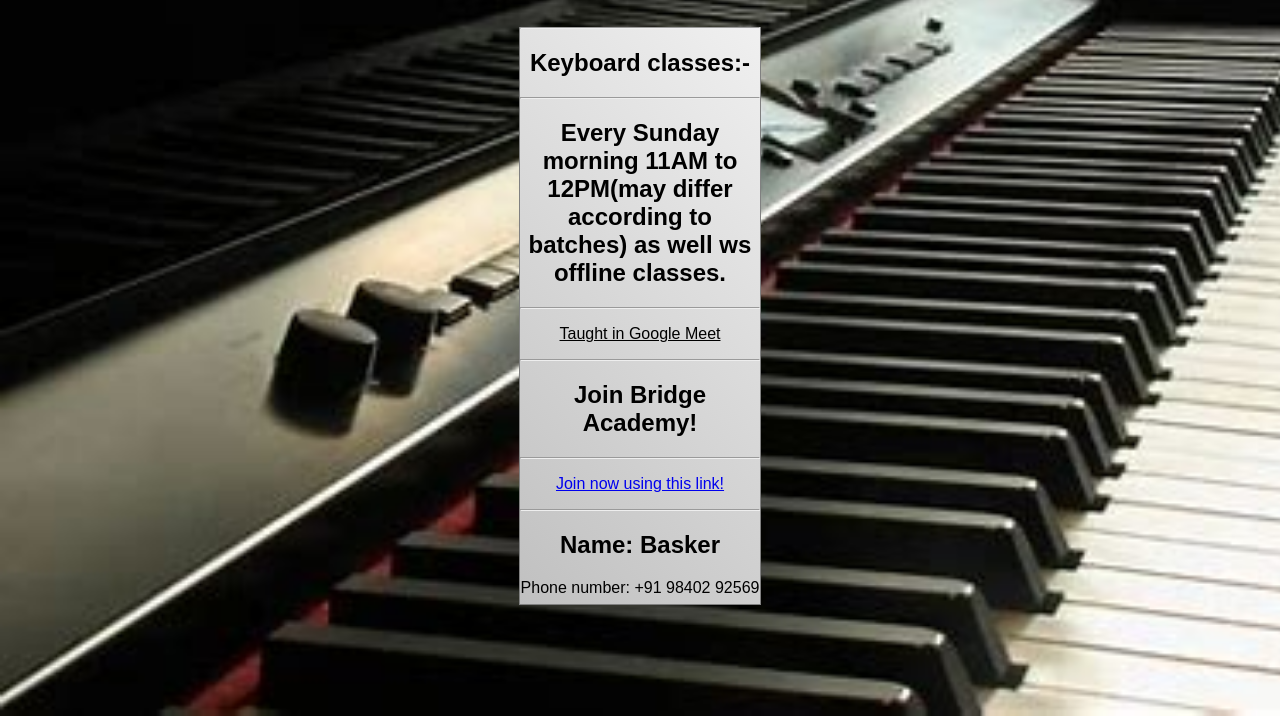
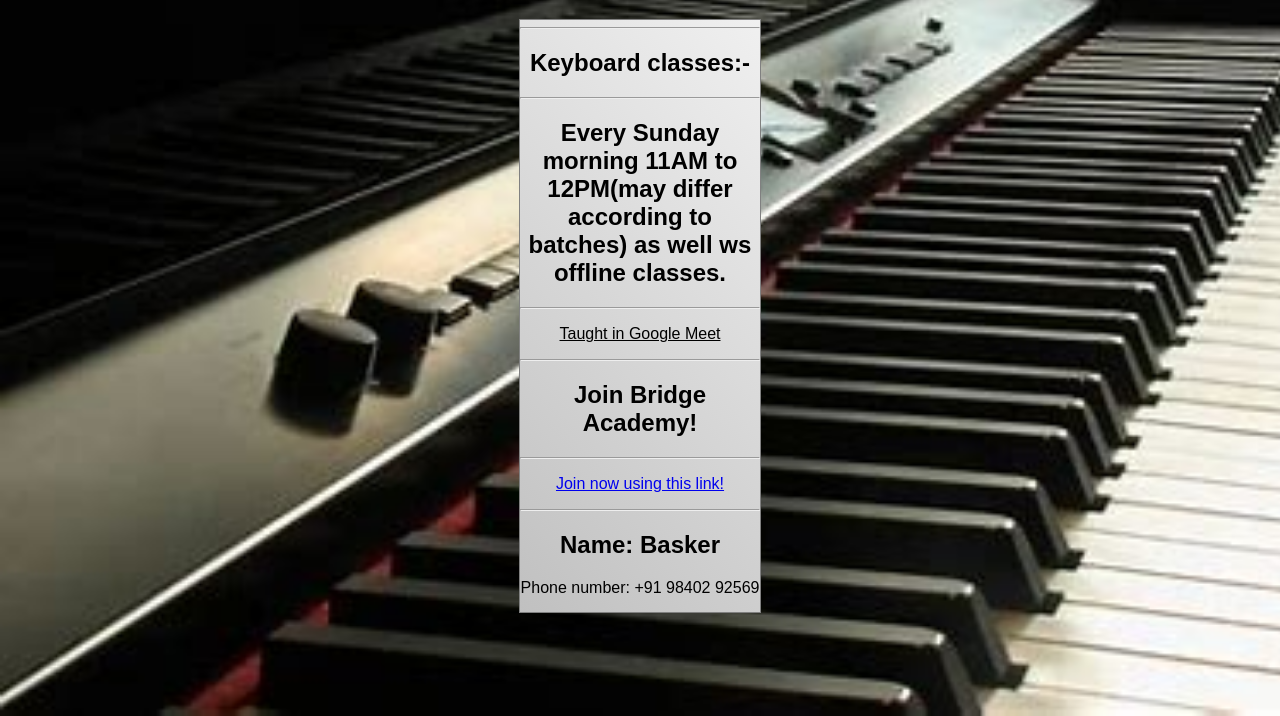
Before and after one commit to pranavinsight/SaraswarasSchoolOfMusic, a plain HTML site: page abus.html in a window 1280 px wide. Shown: the part 84-800 px from the top of the page. Drawn offline with Linux system fonts and the light colour scheme.

Commit message:
Update ABus.css

```diff
--- a/CSS/ABus.css
+++ b/CSS/ABus.css
@@ -63,7 +63,7 @@ padding: 0rem, 5rem;
 
 .centered-box {
   width: 15rem;
-  height: 36rem;
+  height: 37rem;
   background-color: #fff;
   color: #000;
 font-size: 1rem;
@@ -80,6 +80,7 @@ background: linear-gradient(45deg, #c0c0c0, #f0f0f0);
   border: 1px solid #808080;
 box-shadow: 10px 10px 5px 0px
  word-wrap: break-word;
+   margin-bottom: 3rem;
 }
 
 .centered-box h1 p{
```
